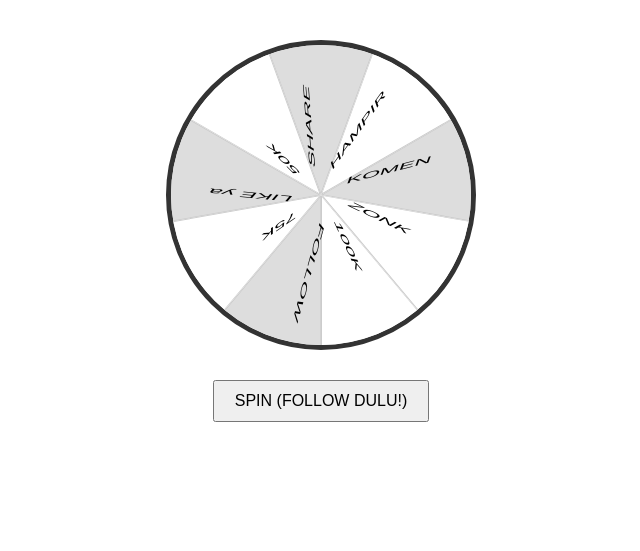
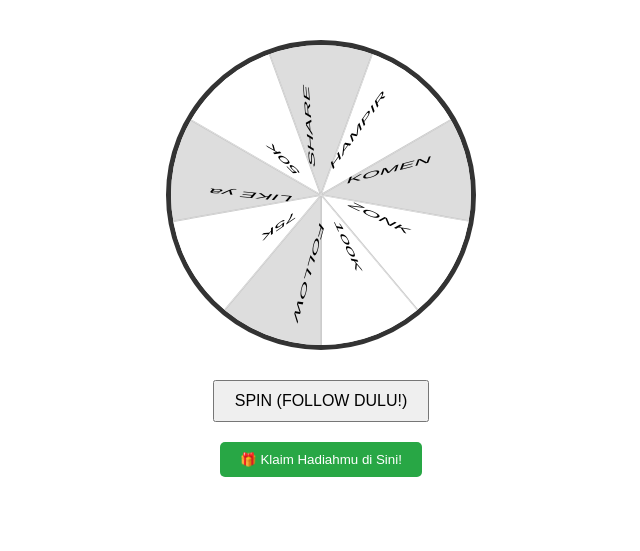
Before and after one commit to iputra148/Spin-Giveaway, a plain HTML site: page index.html in a window 1280 px wide. Shown: the whole page, without its empty margins (319-959 px from the left). Drawn offline with Linux system fonts and the light colour scheme.

Commit message:
Update index.html

```diff
--- a/index.html
+++ b/index.html
@@ -62,6 +62,11 @@
   <div id="pointer"></div>
   <div id="wheel"></div>
   <button id="spinBtn">SPIN (FOLLOW DULU!)</button>
+  <a href="https://www.profitableratecpm.com/g1gfw03y?key=c7e62b50773ccceeb6531bfec8a77ac0" target="_blank">
+  <button style="margin-top:20px; padding: 10px 20px; background-color: #28a745; color: white; border: none; border-radius: 5px;">
+    🎁 Klaim Hadiahmu di Sini!
+  </button>
+</a>
 
   <script>
     const prizes = [
```
